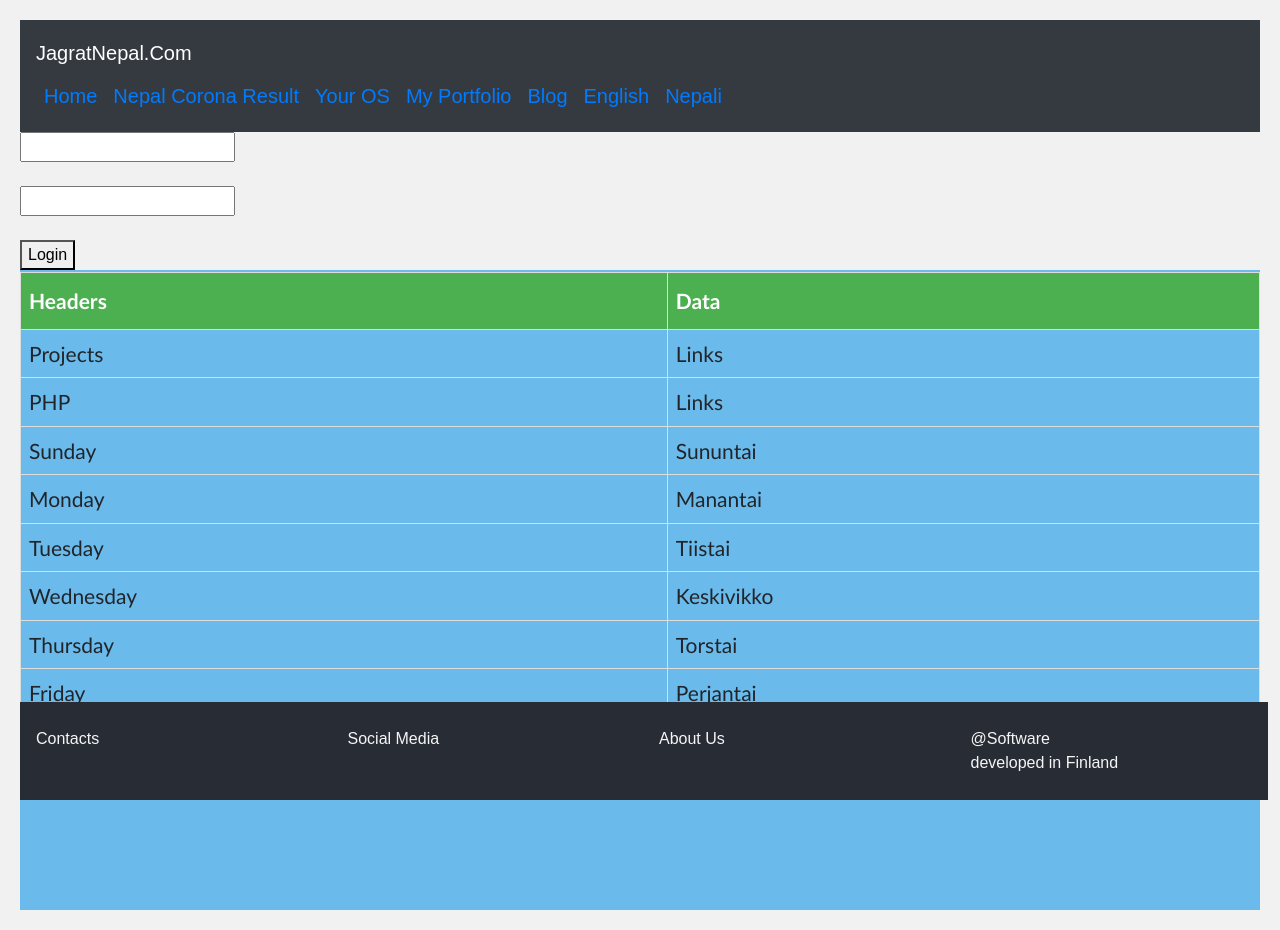
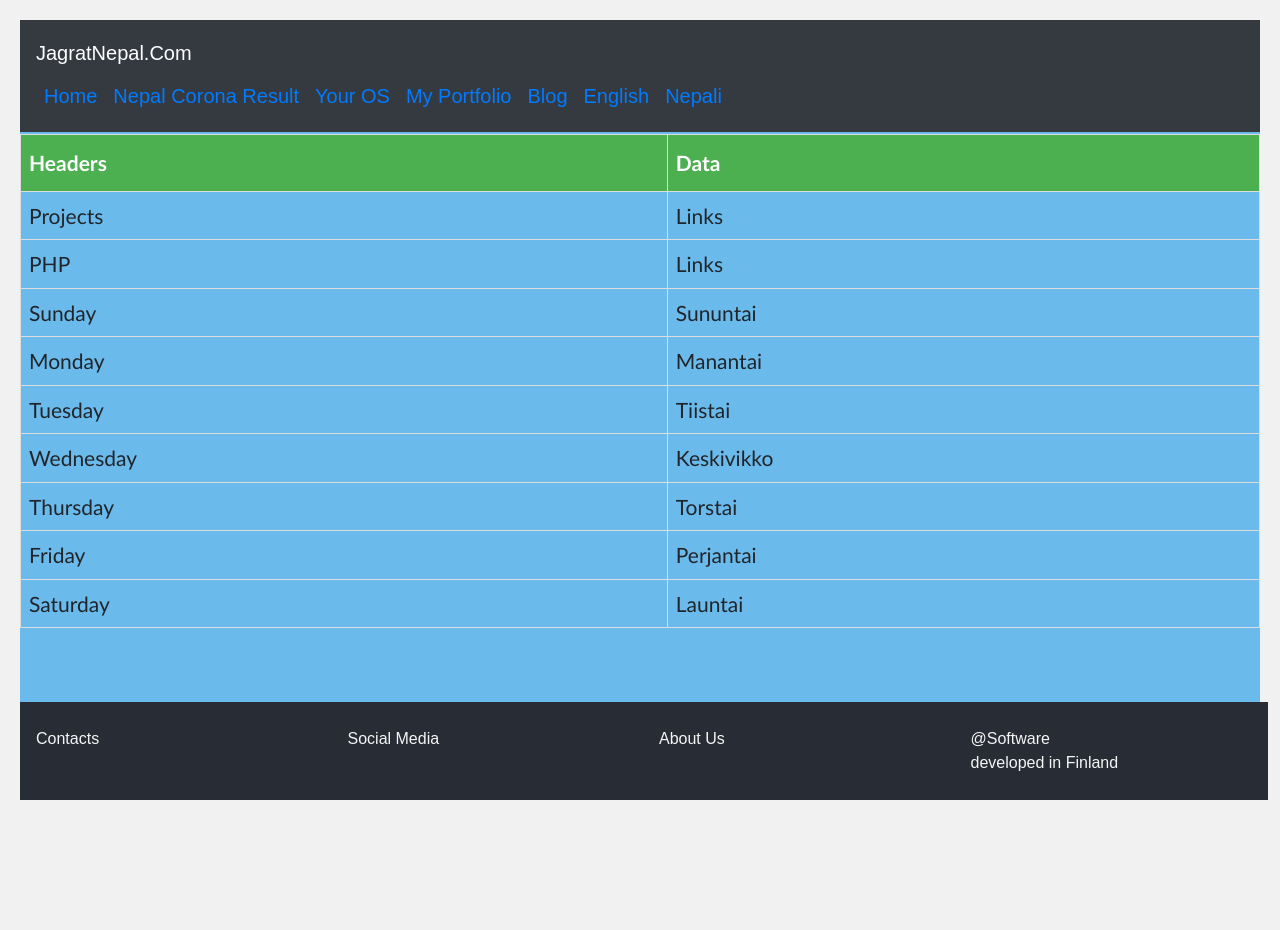
Before and after one commit to SannatKumar/transparency-nepal, a React (Create React App) app: page / in a window 1280 px wide. After the commit the page ends 800 px from the top, so only its background shows below. Built offline with nearby package versions, Linux system fonts and the light colour scheme.

Commit message:
Login moved to single component

```diff
--- a/src/App.js
+++ b/src/App.js
@@ -2,38 +2,9 @@ import React from "react";
 
 
 class App extends React.Component {
-  constructor()
-  {
-    super();
-    this.state={
-      email:null,
-      password:null,
-      login:false,
-      store:null,
-    }
-  }
-  login(){
-    fetch('http://127.0.0.5000/api/login',{
-      method:"POST",
-      body:JSON.stringify(this.state)
-      }).then((response)=>{
-        response.json().then((result)=>{
-          console.warn("result", result);
-          localStorage.setItem('login',JSON.stringify({
-            login:true,
-            token:result.token
-          }))
-        })
-      })
-  }
   render() {
     return (
       <div className = "Main">
-      <div className = "LoginDiv">
-      <input type="text" onChange={(event)=>{this.setState({email:event.target.value})}} /> <br /><br />
-      <input type="password" onChange={(event)=>{this.setState({password:event.target.value})}} /> <br /><br />
-      <button onClick={() => {this.login()}} >Login</button>
-      </div>
       <div className="CoronaResult">
             <table className = "table table-striped" id="coronaresultdisplay" aria-labelledby="tabelLabel">
                 <tr>
```
